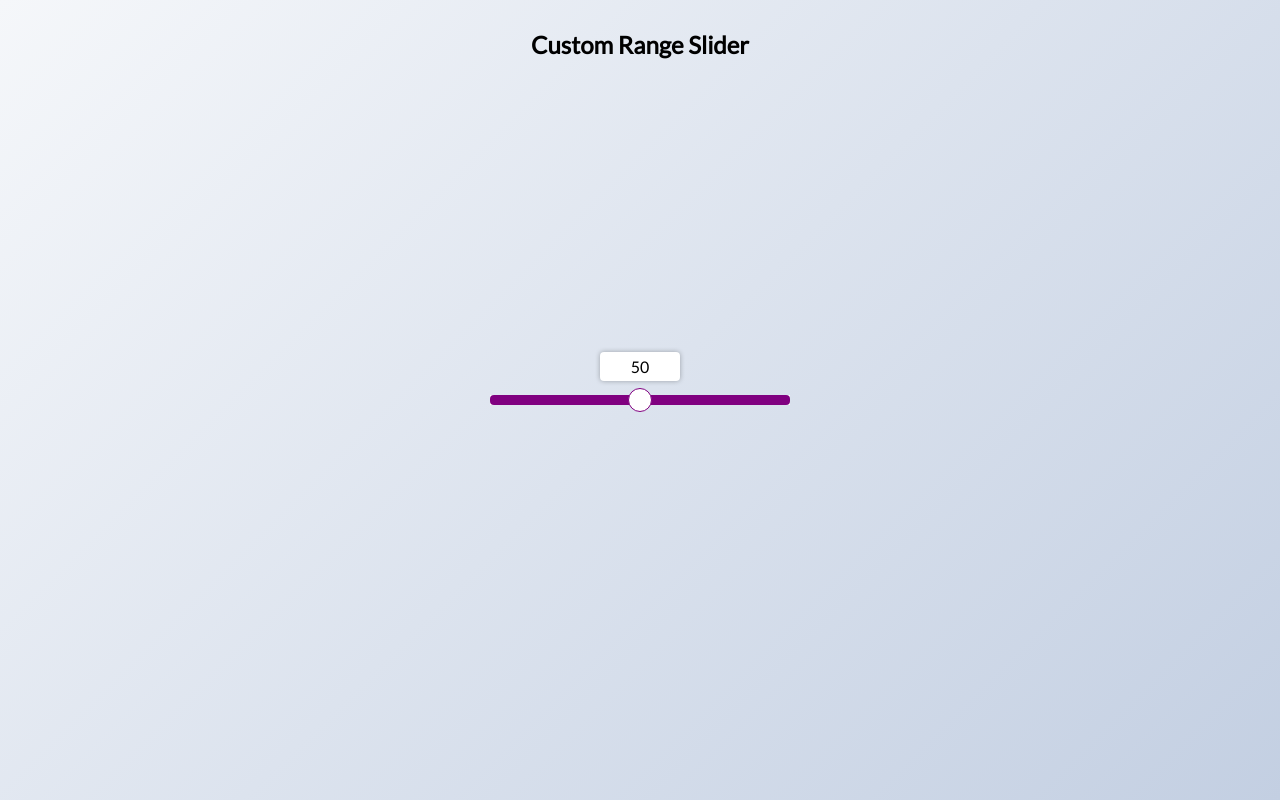
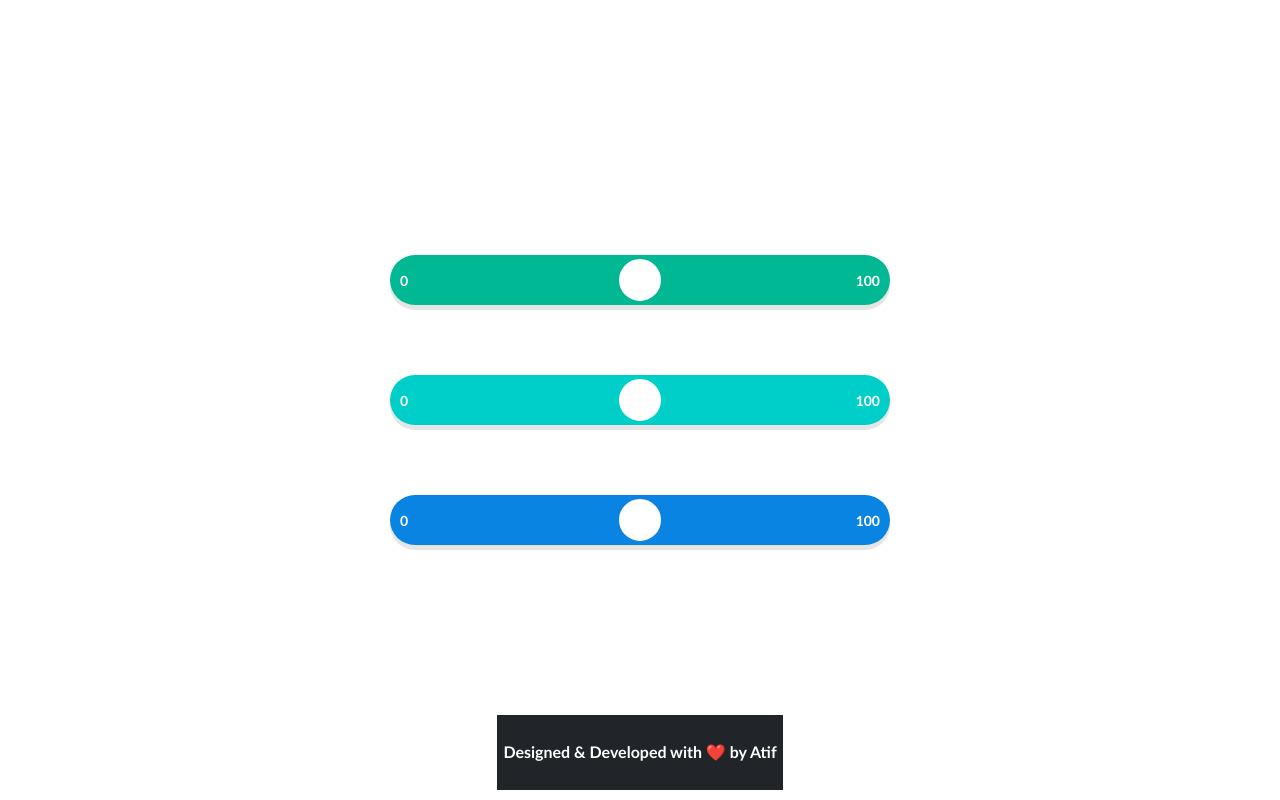
Before and after one commit to thebrownhuman/Mini-Projects, a PHP site: page / in a window 1280 px wide. Run offline with PHP 8.4, Linux system fonts and the light colour scheme.

Commit message:
custom-range-slider

```diff
--- a/custom-range-slider/index.html
+++ b/custom-range-slider/index.html
@@ -2,17 +2,49 @@
 <html lang="en">
   <head>
     <meta charset="UTF-8" />
+    <meta http-equiv="X-UA-Compatible" content="IE=edge" />
     <meta name="viewport" content="width=device-width, initial-scale=1.0" />
-    <link rel="stylesheet" href="style.css" />
     <title>Custom Range Slider</title>
+    <link rel="stylesheet" href="./style.css" />
   </head>
   <body>
-    <h2>Custom Range Slider</h2>
-    <div class="range-container">
-      <input type="range" id="range" min="0" max="100">
-      <label for="range">50</label>
+    <div class="container">
+      <div class="slider-ui color1">
+        <input type="range" min="0" max="100" step="1" />
+        <div class="bar">
+          <span class="min"></span>
+          <span class="max"></span>
+        </div>
+        <div class="track">
+          <div class="value"></div>
+        </div>
+      </div>
+
+      <div class="slider-ui color2">
+        <input type="range" min="0" max="100" step="1" />
+        <div class="bar">
+          <span class="min"></span>
+          <span class="max"></span>
+        </div>
+        <div class="track">
+          <div class="value"></div>
+        </div>
+      </div>
+
+      <div class="slider-ui color3">
+        <input type="range" min="0" max="100" step="1" />
+        <div class="bar">
+          <span class="min"></span>
+          <span class="max"></span>
+        </div>
+        <div class="track">
+          <div class="value"></div>
+        </div>
+      </div>
     </div>
-
-    <script src="script.js"></script>
+    <div class="footer">
+      <h4>Designed & Developed with &#10084;&#65039; by Atif</h4>
+    </div>
+    <script src="./script.js"></script>
   </body>
 </html>
--- a/custom-range-slider/script.js
+++ b/custom-range-slider/script.js
@@ -1,27 +1,26 @@
-const range = document.getElementById('range')
+const sliders = document.querySelectorAll(".slider-ui");
 
-range.addEventListener('input', (e) => {
-    const value = +e.target.value
-    const label = e.target.nextElementSibling
+sliders.forEach(slider => {
+	let input = slider.querySelector("input[type=range]");
+	let min = input.getAttribute("min");
+	let max = input.getAttribute("max");
+	let valueElem = slider.querySelector(".value");
 
-    const range_width = getComputedStyle(e.target).getPropertyValue('width')
-    const label_width = getComputedStyle(label).getPropertyValue('width')
+	slider.querySelector(".min").innerText = min;
+	slider.querySelector(".max").innerText = max;
 
-    const num_width = +range_width.substring(0, range_width.length - 2)
-    const num_label_width = +label_width.substring(0, label_width.length - 2)
+	function setValueElem() {
+		valueElem.innerText = input.value;
+		let percent = (input.value - min) / (max - min) * 100;
+		valueElem.style.left = percent + "%";
+	}
+	setValueElem();
 
-    const max = +e.target.max
-    const min = +e.target.min
-
-    const left = value * (num_width / max) - num_label_width / 2 + scale(value, min, max, 10, -10)
-
-    label.style.left = `${left}px`
-
-
-    label.innerHTML = value
-})
-
-// https://stackoverflow.com/questions/10756313/javascript-jquery-map-a-range-of-numbers-to-another-range-of-numbers
-const scale = (num, in_min, in_max, out_min, out_max) => {
-    return (num - in_min) * (out_max - out_min) / (in_max - in_min) + out_min;
-  }
+	input.addEventListener("input", setValueElem);
+	input.addEventListener("mousedown", () => {
+		valueElem.classList.add("up");
+	});
+	input.addEventListener("mouseup", () => {
+		valueElem.classList.remove("up");
+	});
+});
--- a/custom-range-slider/style.css
+++ b/custom-range-slider/style.css
@@ -1,108 +1,116 @@
-@import url('https://fonts.googleapis.com/css?family=Lato&display=swap');
-
-* {
-  box-sizing: border-box;
+body {
+	padding: 0;
+	margin: 0;
+	height: 100vh;
+    font-family:'Gill Sans', 'Gill Sans MT', Calibri, 'Trebuchet MS', sans-serif;
+	display: flex;
+	justify-content: center;
+	align-items: center;
+	background-color: #fff;
+}
+.slider-ui {
+	position: relative;
+	width: 500px;
+	height: 50px;
+	margin: 70px 0;
+}
+.slider-ui input {
+	position: absolute;
+	z-index: 10;
+	top: 0;
+	bottom: 0;
+	width: 100%;
+	cursor: pointer;
+	opacity: 0;
+}
+.slider-ui .bar {
+	position: absolute;
+	z-index: 1;
+	left: 0;
+	right: 0;
+	top: 0;
+	bottom: 0;
+	background-color: #000;
+	border-radius: 50px;
+	box-shadow: 0 5px 0 rgba(0,0,0,.1);
+}
+.slider-ui .min,
+.slider-ui .max {
+	position: absolute;
+	z-index: 2;
+	top: 50%;
+	transform: translateY(-50%);
+	font-size: 14px;
+	font-weight: 800;
+	color: #fff;
+}
+.slider-ui .min {
+	left: 2%;
+}
+.slider-ui .max {
+	right: 2%;
+}
+.slider-ui .track {
+	position: absolute;
+	z-index: 3;
+	left: 25px;
+	right: 25px;
+	top: 0;
+	bottom: 0;
+}
+.slider-ui .value {
+	position: absolute;
+	left: 50%;
+	top: 0;
+	width: 50px;
+	height: 50px;
+	display: flex;
+	justify-content: center;
+	align-items: center;
+	font-size: 14px;
+	font-weight: 800;
+	color: #fff;
+	background-color: #fff;
+	border: 4px solid #000;
+	border-radius: 100%;
+	box-sizing: border-box;
+	transform: translateX(-50%);
+	transition: top .3s ease-in-out, color .3s ease-in-out;
+}
+.slider-ui .value.up {
+	top: -110%;
+	color: #000;
+}
+.slider-ui.color1 .bar {
+	background-color: #00b894;
+}
+.slider-ui.color1 .value {
+	border-color: #00b894;
+}
+.slider-ui.color2 .bar {
+	background-color: #00cec9;
+}
+.slider-ui.color2 .value {
+	border-color: #00cec9;
+}
+.slider-ui.color3 .bar {
+	background-color: #0984e3;
+}
+.slider-ui.color3 .value {
+	border-color: #0984e3;
 }
 
-body {
-  background-image: linear-gradient(135deg, #f5f7fa 0%, #c3cfe2 100%);
-  font-family: 'Lato', sans-serif;
-  display: flex;
-  flex-direction: column;
-  align-items: center;
-  justify-content: center;
-  height: 100vh;
-  overflow: hidden;
-  margin: 0;
+.footer{
+    position: absolute;
+    bottom: 0px;
+
+    padding: 0.4rem !important;margin: 10px;
+            border-color: inherit;
+              border-style: solid;
+              border-width: 0;
+            background-color: #212529 !important;
 }
-
-h2 {
-  position: absolute;
-  top: 10px;
+.footer h4{
+    color: white;
+    text-align: center;
 }
-
-.range-container {
-  position: relative;
-}
-
-input[type='range'] {
-  width: 300px;
-  margin: 18px 0;
-  -webkit-appearance: none;
-}
-
-input[type='range']:focus {
-  outline: none;
-}
-
-input[type='range'] + label {
-  background-color: #fff;
-  position: absolute;
-  top: -25px;
-  left: 110px;
-  width: 80px;
-  padding: 5px 0;
-  text-align: center;
-  border-radius: 4px;
-  box-shadow: 0 0 5px rgba(0, 0, 0, 0.3);
-}
-
-/* Chrome & Safari */
-input[type='range']::-webkit-slider-runnable-track {
-  background: purple;
-  border-radius: 4px;
-  width: 100%;
-  height: 10px;
-  cursor: pointer;
-}
-
-input[type='range']::-webkit-slider-thumb {
-  -webkit-appearance: none;
-  height: 24px;
-  width: 24px;
-  background: #fff;
-  border-radius: 50%;
-  border: 1px solid purple;
-  margin-top: -7px;
-  cursor: pointer;
-}
-
-/* Firefox */
-input[type='range']::-moz-range-track {
-  background: purple;
-  border-radius: 4px;
-  width: 100%;
-  height: 13px;
-  cursor: pointer;
-}
-
-input[type='range']::-moz-range-thumb {
-  -webkit-appearance: none;
-  height: 24px;
-  width: 24px;
-  background: #fff;
-  border-radius: 50%;
-  border: 1px solid purple;
-  margin-top: -7px;
-  cursor: pointer;
-}
-
-/* IE */
-input[type='range']::-ms-track {
-  background: purple;
-  border-radius: 4px;
-  width: 100%;
-  height: 13px;
-  cursor: pointer;
-}
-
-input[type='range']::-ms-thumb {
-  -webkit-appearance: none;
-  height: 24px;
-  width: 24px;
-  background: #fff;
-  border-radius: 50%;
-  border: 1px solid purple;
-  margin-top: -7px;
-  cursor: pointer;
-}
```
Also changed, not shown: custom-range-slider/Custom-Range-Slider.png (added), custom-range-slider/README.md (added).
